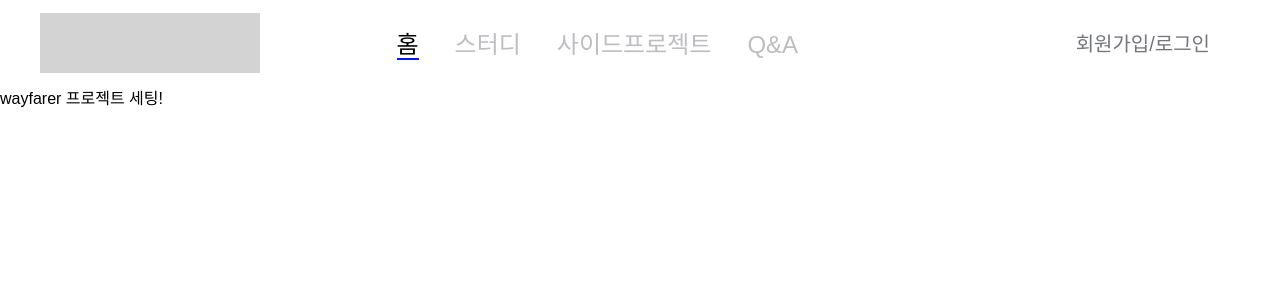
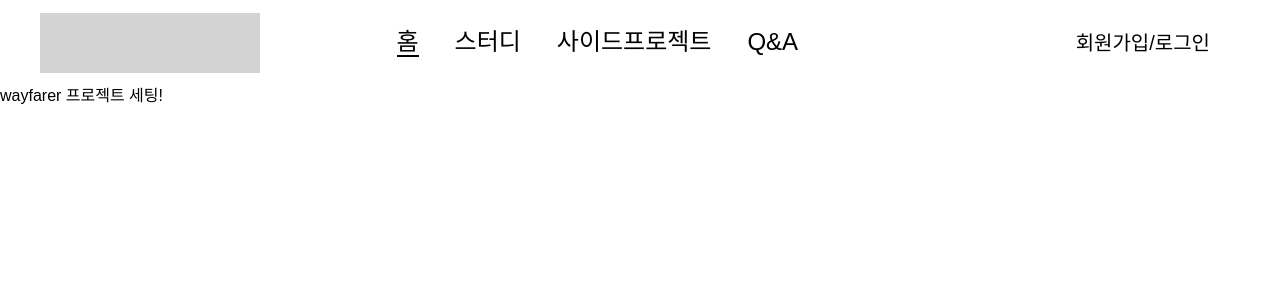
Before and after one commit to ProjectCoco/wayfarer-frontend, a Next.js app: page / in a window 1280 px wide. Shown: the top 300 px of the page. Built offline with nearby package versions, Linux system fonts and the light colour scheme; a web font is replaced by a local one.

Commit message:
design: 컬러, 폰트 default theme 변경

```diff
--- a/styles/DefaultTheme.ts
+++ b/styles/DefaultTheme.ts
@@ -3,35 +3,38 @@
 export const defaultTheme: DefaultTheme = {
   colors: {
     // blue
-    Blue: "#001AFF",
-    sub_blue: "#72B8FF",
-    sub_blue1: "#C0CEFF",
-    sub_blue2: "#97AEFF",
-    sub_blue3: "#6B8CFF",
-    sub_blue4: "#4770FF",
-    sub_blue5: "#1F8EFF",
-    sub_blue6: "#72B8FF",
-    // yellow
-    Yello: "#E7FE54",
-    sub_yellow: "#FFEF5A",
+    Main_blue: "#044ADC",
+    // pink
+    Creative_pink: "#FF0099",
     // green
-    green: "#7AFFCD",
-    // gray
-    gray_100: "#FAFAFA",
-    gray_200: "#F2F2F3",
-    gray_300: "#E6E6E8",
-    gray_400: "#BDBEC1",
-    gray_500: "#96989C",
-    gray_600: "#74767B",
-    gray_700: "#4A4B4F",
-    gray_800: "#2D2D2F",
-    gray_900: "#000000",
+    Lively_green: "#C0FF0D",
+    // purple
+    Together_purple: "#9C00FF",
+    // black, gray
+    Cosmic_black: "#17181C",
+    gray100: "#F7F7F8",
+    gray200: "#E3E4E8",
+    gray300: "#C7C9D1",
+    gray500: "#8F92A3",
+    gray600: "#73778C",
+    gray700: "#5C5F70",
+    gray800: "#454754",
+    gray900: "#2E3038",
   },
 
   fontSize: {
-    heading6_text_6xl_regular: "32px",
-    caption1_text_xs_regular: "10px",
-    caption2_text_2xs_regular: "11px",
-    caption3_text_3xs_regular: "12px",
+    text_6xl: "34px",
+    text_5xl: "30px",
+    text_4xl: "28px",
+    text_3xl: "24px",
+    text_2xl: "22px",
+    text_xl: "20px",
+    text_lg: "18px",
+  },
+
+  fontWeight: {
+    bold: "700",
+    medium: "500",
+    regular: "400",
   },
 };
--- a/styles/GlobalStyle.ts
+++ b/styles/GlobalStyle.ts
@@ -1,7 +1,7 @@
 import { createGlobalStyle } from "styled-components";
 
 const GlobalStyle = createGlobalStyle`
-    blockquote, body, dd, dl, dt, fieldset, figure, h1, h2, h3, h4, h5, h6, hr, html, iframe, legend, li, ol, p, pre, textarea, ul { margin:0;padding:0 }
+    blockquote, body, dd, dl, dt, fieldset, figure, h1, h2, h3, h4, h5, h6, hr, html, iframe, legend, li, ol, p, pre, textarea, ul { margin:0;padding:0;line-height:140%; }
     h1, h2, h3, h4, h5, h6 { font-size:100%;font-weight:400 }
     ul { list-style:none }
     button, input, select { margin:0 }
```
Also changed, not shown: styles/styled.d.ts (+30 -26 lines).
